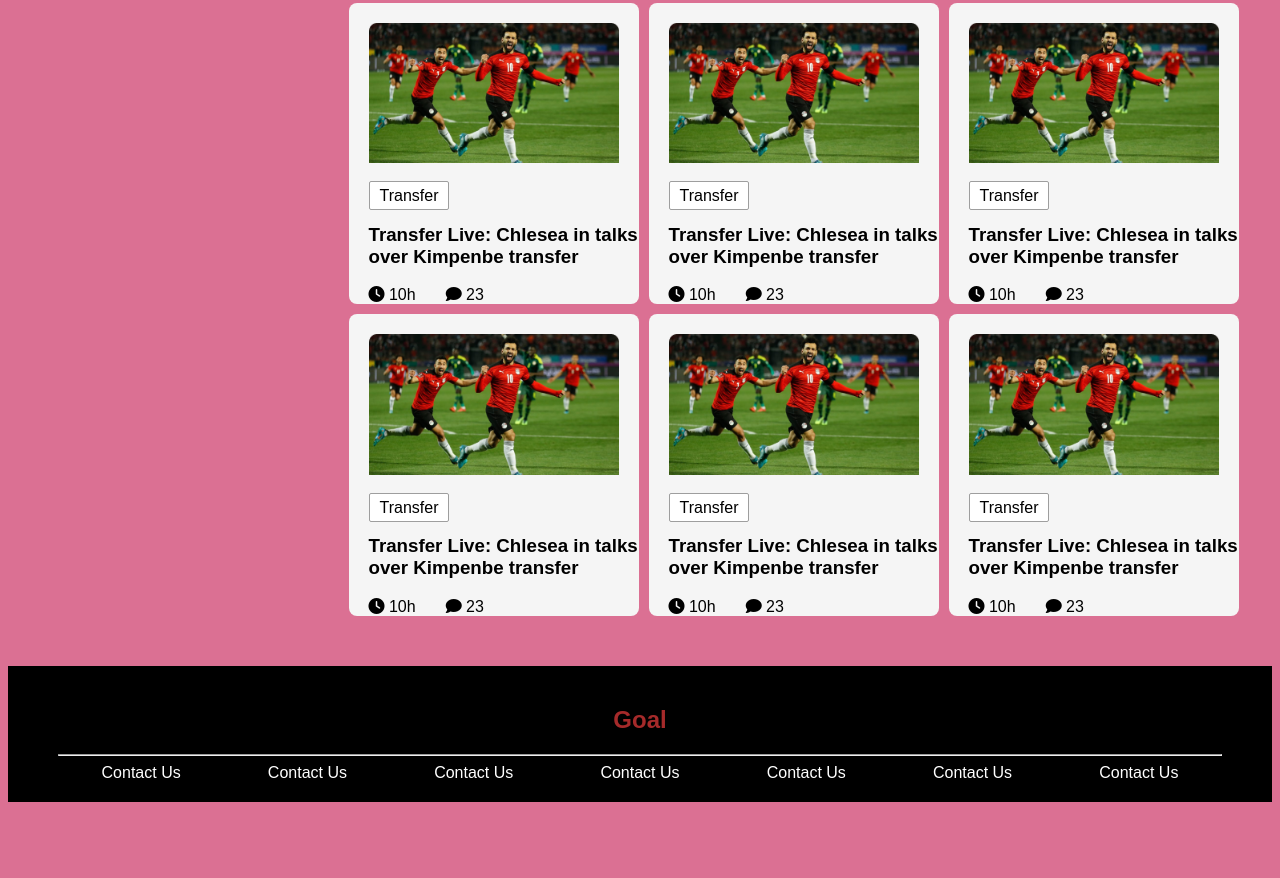
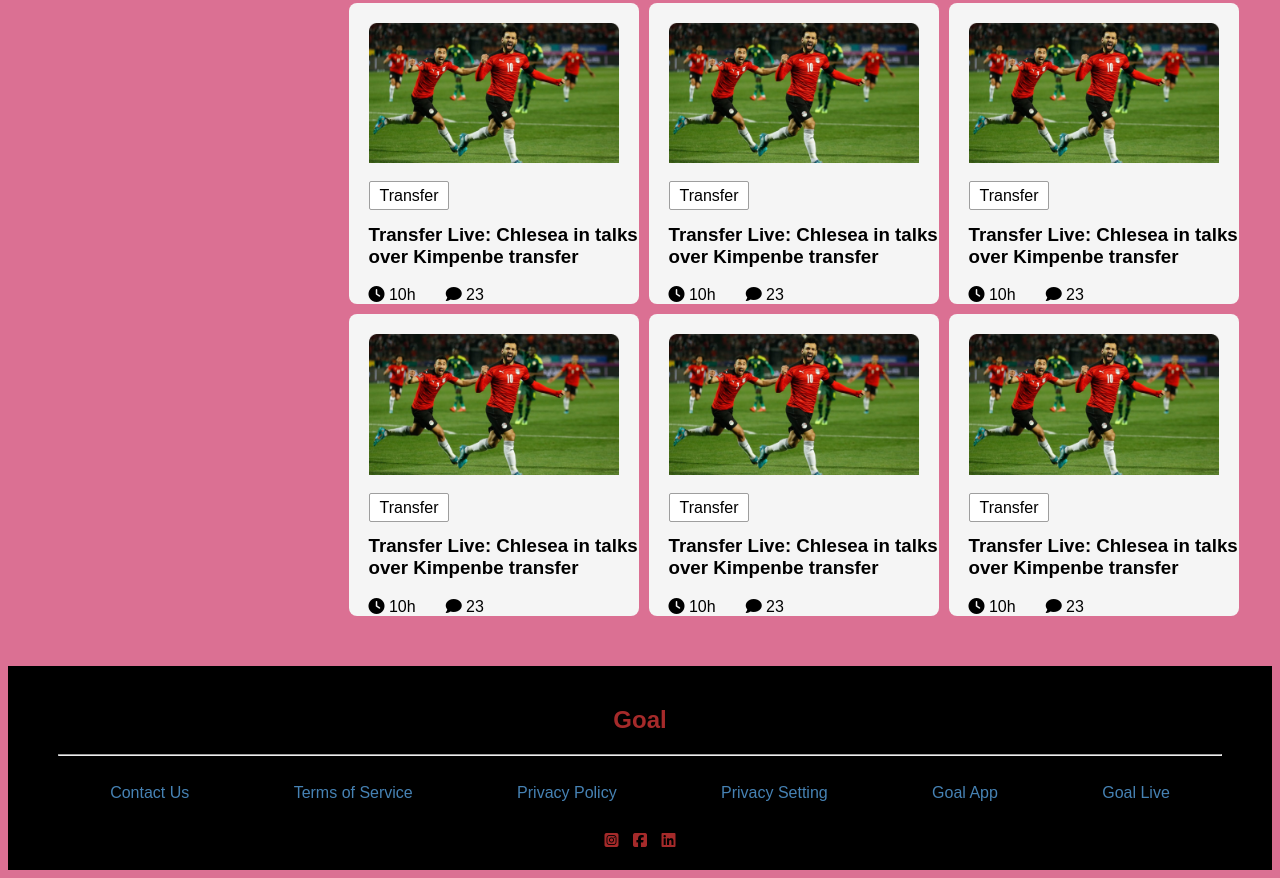
Before and after one commit to Rezarockymd/world-cup-assignment, a plain HTML site: page index.html in a window 1280 px wide. Shown: the part 787-1665 px from the top of the page. Before the commit the page ends 1597 px from the top, so only its background shows below. Drawn offline with Linux system fonts and the light colour scheme.

Commit message:
footer added

```diff
--- a/index.html
+++ b/index.html
@@ -255,12 +255,16 @@
     <hr>
     <div class="footer">
         <a href="">Contact Us</a>
-        <a href="">Contact Us</a>
-        <a href="">Contact Us</a>
-        <a href="">Contact Us</a>
-        <a href="">Contact Us</a>
-        <a href="">Contact Us</a>
-        <a href="">Contact Us</a>
+        <a href="">Terms of Service</a>
+        <a href="">Privacy Policy</a>
+        <a href="">Privacy Setting</a>
+        <a href="">Goal App</a>
+        <a href="">Goal Live</a>
+    </div>
+    <div style="text-align: center; padding-top: 30px; word-spacing: 10px;"  class="social">
+        <i class="fa-brands fa-instagram-square"></i>
+        <i class="fa-brands fa-facebook-square"></i>
+        <i class="fa-brands fa-linkedin"></i>
     </div>
 </footer>
 </html>
--- a/style.css
+++ b/style.css
@@ -23,6 +23,7 @@ body{
     background-color: red;
     border-radius: 15px;
     border-top: 20px;
+
 }
 .heading-info{
     width: 528px;
@@ -112,10 +113,11 @@ footer h2{
 }
 .footer a {
     text-decoration: none;
-    color: white;
+    color: steelblue;
 
 }
 .footer{
     display: flex;
     justify-content: space-around;
+    padding-top: 20px;
 }
```
